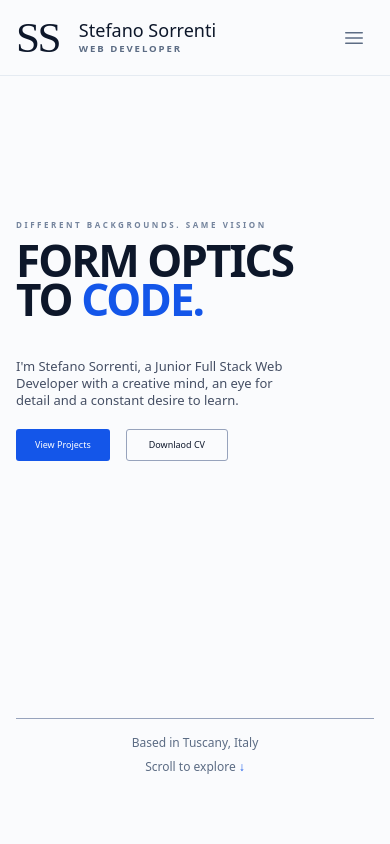
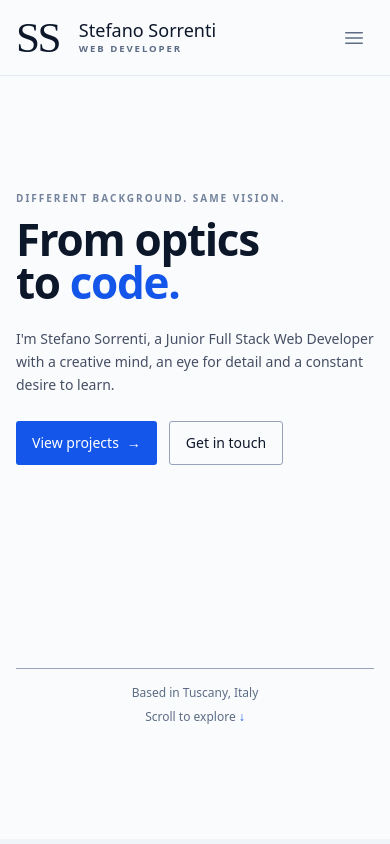
Before and after one commit to stefanosorrenti/portfolio, a React (Vite) app: page / in a window 390 px wide. Shown: the top 844 px of the page. Built offline with nearby package versions, Linux system fonts and the light colour scheme; a web font is replaced by a local one.

Commit message:
Adjust the size and layout (including responsiveness) of the Hero Section component.

```diff
--- a/src/sections/AppHeroSection.jsx
+++ b/src/sections/AppHeroSection.jsx
@@ -1,50 +1,55 @@
-import { Link } from "react-router-dom";
+import portraitPlaceholder from "../assets/portrait-placeholder.svg";
 
 export default function AppHeroSection() {
-
-
-
     return (
-
-        /* Hero Section */
-        <>
-            <section className="container mx-auto p-4 h-screen flex flex-col justify-around">
-
-                {/* Grid container */}
-                <div className="grid grid-cols-1 md:grid-cols-2">
+        <section className="container mx-auto flex min-h-[calc(100dvh-81px)] flex-col justify-around gap-10 px-4 py-8 sm:gap-12 sm:px-6 sm:py-10 lg:gap-16 lg:px-8 lg:py-12 2xl:px-12">
+            <div className="grid shrink-0 grid-cols-1 gap-6 md:grid-cols-2 md:items-start lg:gap-12 xl:gap-16 2xl:gap-20">
 
                 {/* Description column */}
-
-                    <div>
-                        <span className="mb-3 block text-[8px] leading-none font-semibold tracking-[0.32em] text-outline md:text-[10px] lg:mb-5 lg:text-[13px]">DIFFERENT BACKGROUNDS. SAME VISION</span>
-                        <h1 className="text-[44px] leading-[0.88] font-extrabold tracking-[-0.045em] text-ink md:text-[48px] lg:text-[64px] xl:text-[72px]">FORM OPTICS <br /> TO <span className="text-brand">CODE.</span></h1>
-                        <p className="mt-10 mb-5 max-w-[285px] text-[13px] leading-[1.3] text-body lg:mt-6 lg:max-w-[430px] lg:text-base">I'm Stefano Sorrenti, a Junior Full Stack Web Developer with a creative
+                <div className="min-w-0 md:pt-4 lg:pt-6">
+                    <span className="mb-3 block text-[10px] leading-relaxed font-semibold tracking-[0.2em] text-outline md:mb-5 lg:mb-6 lg:text-[11px] lg:tracking-[0.24em]">
+                        DIFFERENT BACKGROUND. SAME VISION.
+                    </span>
+                    <h1 className="text-[44px] leading-[0.98] font-extrabold tracking-[-0.03em] text-ink sm:text-[56px] md:text-[60px] lg:text-[80px] xl:text-[96px]">
+                        From optics<br />
+                        to <span className="text-brand">code.</span>
+                    </h1>
+                    <p className="mt-6 mb-6 max-w-sm text-sm leading-relaxed text-body sm:max-w-md md:mb-7 md:max-w-full lg:mt-8 lg:mb-8 lg:max-w-[420px] lg:text-base xl:max-w-[460px] xl:text-lg">
+                        I'm Stefano Sorrenti, a Junior Full Stack Web Developer with a creative
                         mind, an eye for detail and a constant desire to learn.
                     </p>
 
-                        {/* CTA Button */}
-                        <div className="flex flex-wrap items-center gap-4">
-                            <button className="inline-flex h-8 items-center justify-center gap-2 rounded-[3px] bg-brand px-[19px] text-[9px] font-medium text-white lg:h-11 lg:px-6 lg:text-sm">View Projects</button>
-                            <button className=" inline-flex h-8 items-center justify-center rounded-[3px] border border-faint px-[22px] text-[9px] font-medium text-ink lg:h-11 lg:px-7 lg:text-sm">Downlaod CV</button>
+                    {/* CTA buttons */}
+                    <div className="flex flex-wrap items-center gap-3 sm:gap-4 lg:gap-6">
+                        <button className="inline-flex min-h-11 items-center justify-center gap-2 rounded-[3px] bg-brand px-4 py-2 text-sm font-medium text-white sm:px-6 lg:min-h-12 lg:px-8">
+                            View projects <span aria-hidden="true">&rarr;</span>
+                        </button>
+                        <button className="inline-flex min-h-11 items-center justify-center rounded-[3px] border border-faint px-4 py-2 text-sm font-medium text-ink sm:px-6 lg:min-h-12 lg:px-8">
+                            Get in touch
+                        </button>
                     </div>
                 </div>
 
+                {/* Portrait and anchored caption */}
+                <div className="relative hidden min-w-0 justify-start md:flex md:place-self-end xl:place-self-auto">
 
-                    {/* Portrait column */}
-                    <div className="hidden md:flex flex-col items-end">
-                        <img src="src\assets\portrait-placeholder.svg" alt="Portrait" />
-                        {/* <p>Available for new opportunities</p> */}
+                    {/* Img container */}
+                    <div className="w-full min-w-0c xl:ml-[-30%]">
+                        <img className="h-auto w-full max-w-full lg:max-w-none xl:w-[110%]" src={portraitPlaceholder} alt="Portrait" />
+                    </div>
+                    <p className="absolute top-1/2 right-0 w-18 -translate-y-1/2 text-start text-[9px] leading-[1.6] font-semibold tracking-[0.1em] text-outline uppercase before:mx-auto before:mb-3 before:block before:h-0.5 before:w-5 before:bg-brand lg:w-24 lg:text-[10px] lg:tracking-[0.15em] lg:before:w-7">
+                        Curiosity.<br />New<br />Perspective.
+                    </p>
+                </div>
             </div>
 
-
+            {/* Hero footer */}
+            <div className="flex shrink-0 flex-col items-center gap-2 border-t border-faint pt-4 text-xs text-muted md:flex-row md:justify-between md:gap-6 md:border-0 md:pt-0 md:text-[10px] md:font-semibold md:tracking-[0.22em] md:uppercase lg:text-[11px]">
+                <p className="md:order-2 md:text-right">Based in Tuscany, Italy</p>
+                <p className="md:order-1 md:flex md:min-h-10 md:items-center md:border-l md:border-faint md:pl-6">
+                    Scroll to explore <span className="text-brand md:hidden">&darr;</span>
+                </p>
             </div>
-                {/* Scroll to explore */}
-                <div className="flex flex-col items-center gap-2 *:text-xs *:text-muted border-t border-faint pt-4 md:border-t-0 md:border-l md:border-faint md:flex-row md:justify-between md:p-4 md::*:text-2xl">
-                    <p>Based in Tuscany, Italy</p>
-                    <p>Scroll to explore <span className="text-brand">↓</span></p>
-                </div>
-            </section >
-
-        </>
-    )
+        </section>
+    );
 }
```
Lines whose indentation alone changed are shown as unchanged.
